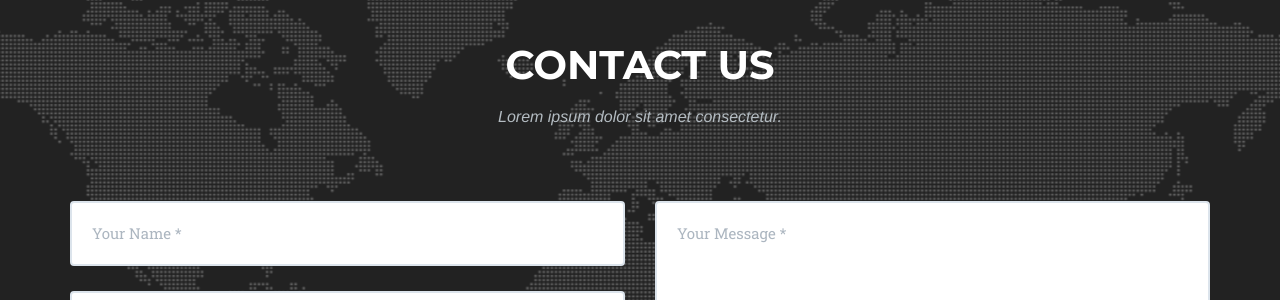
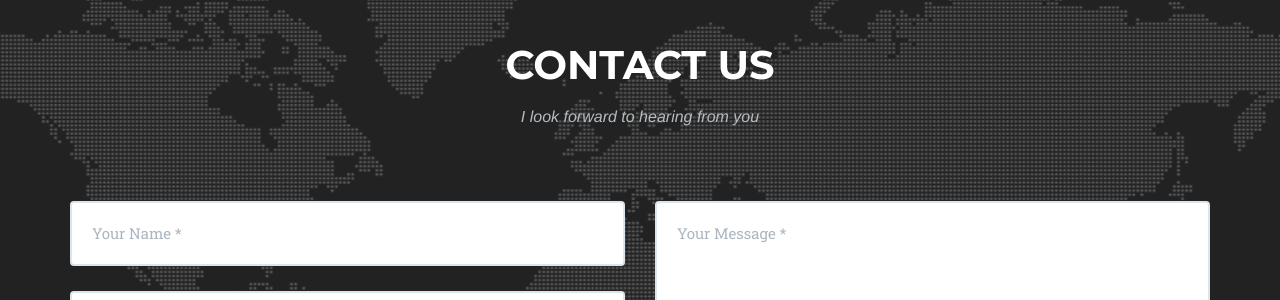
Before and after one commit to easyui/easyui.github.io, a Jekyll site: the page built from index.html, in a window 1280 px wide and 900 px high, scrolled down 5584 px. Shown: the part 160-460 px from the top of the window. Built offline with Jekyll 4.4.1, drawn with Linux system fonts in a browser that asks for light colours; some web fonts are replaced.

Commit message:
change Lorem ipsum dolor sit amet consectetur. to I look forward to hearing from you
change
Lorem ipsum dolor sit amet consectetur.
to
I look forward to hearing from you

```diff
--- a/_includes/contact.html
+++ b/_includes/contact.html
@@ -3,7 +3,7 @@
             <div class="row">
                 <div class="col-lg-12 text-center">
                     <h2 class="section-heading">Contact Us</h2>
-                    <h3 class="section-subheading text-muted">Lorem ipsum dolor sit amet consectetur.</h3>
+                    <h3 class="section-subheading text-muted">I look forward to hearing from you</h3>
                 </div>
             </div>
             <div class="row">
```
